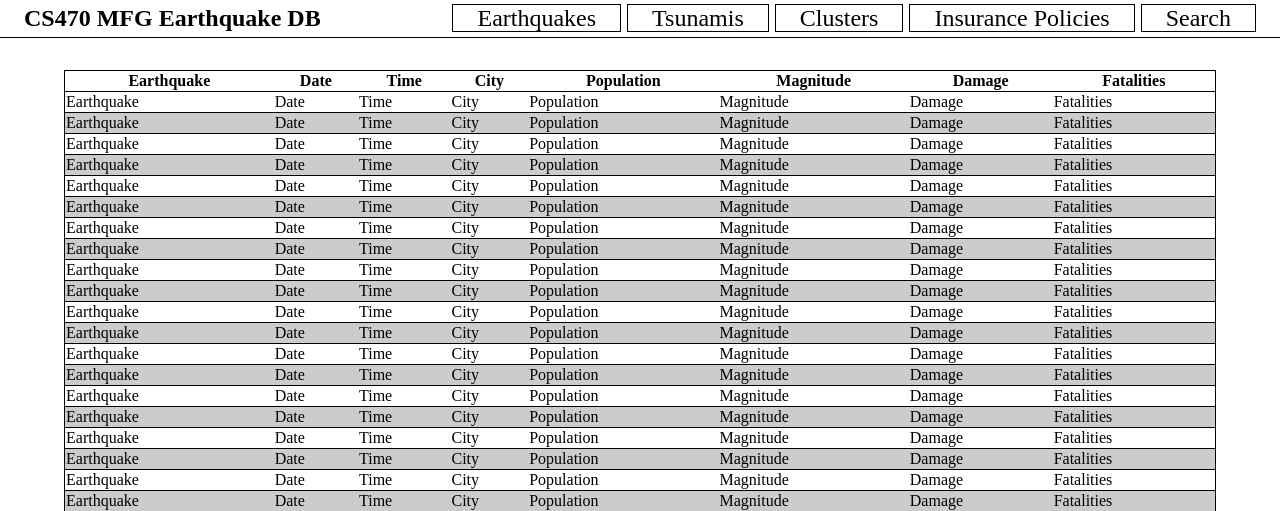
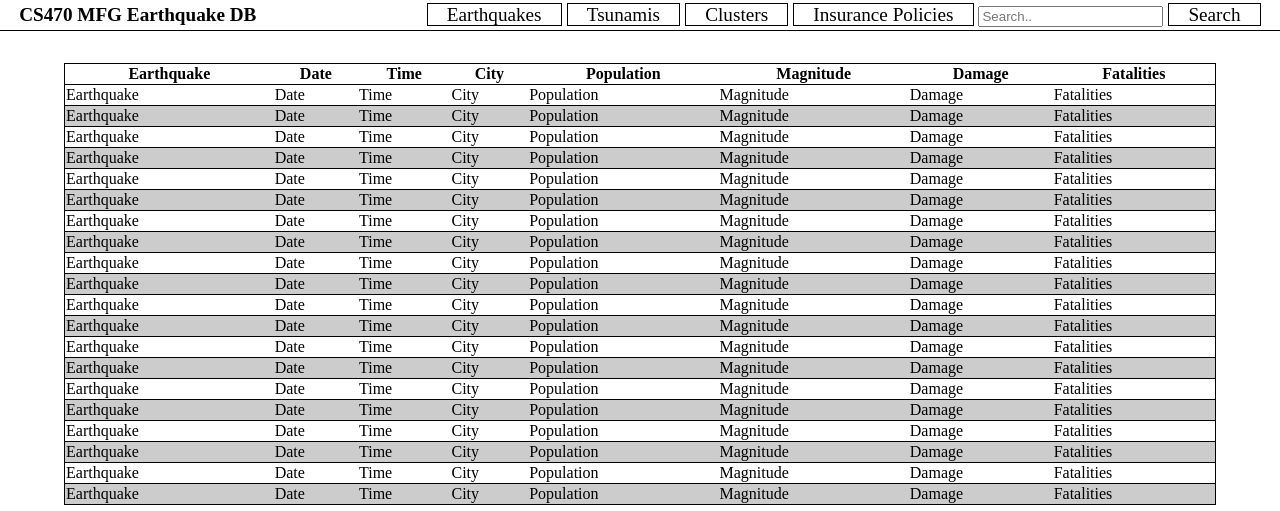
Before and after one commit to zachgharst/EarthquakeDB, a PHP site: page / in a window 1280 px wide. Shown: the top 511 px of the page. Run offline with PHP 8.4, Linux system fonts and the light colour scheme.

Commit message:
Added Search

```diff
--- a/public_html/css/main.css
+++ b/public_html/css/main.css
@@ -20,7 +20,7 @@ ul {
 }
 
 ul, h1 {
-    font-size: 1.5em;
+    font-size: 1.2em;
     margin: .2em 1em;
 }
 
@@ -33,6 +33,7 @@ li a {
     color: #000;
     padding: 0 1em;
     text-decoration: none;
+
 }
 
 li a:hover {
--- a/public_html/index.html
+++ b/public_html/index.html
@@ -12,7 +12,9 @@
                 <li><a href="">Tsunamis</a></li>
                 <li><a href="">Clusters</a></li>
                 <li><a href="">Insurance Policies</a></li>
+                <li><input type="text" placeholder="Search.."></li>
                 <li><a href="">Search</a></li>
+
             </ul>
         </nav>
 
```
